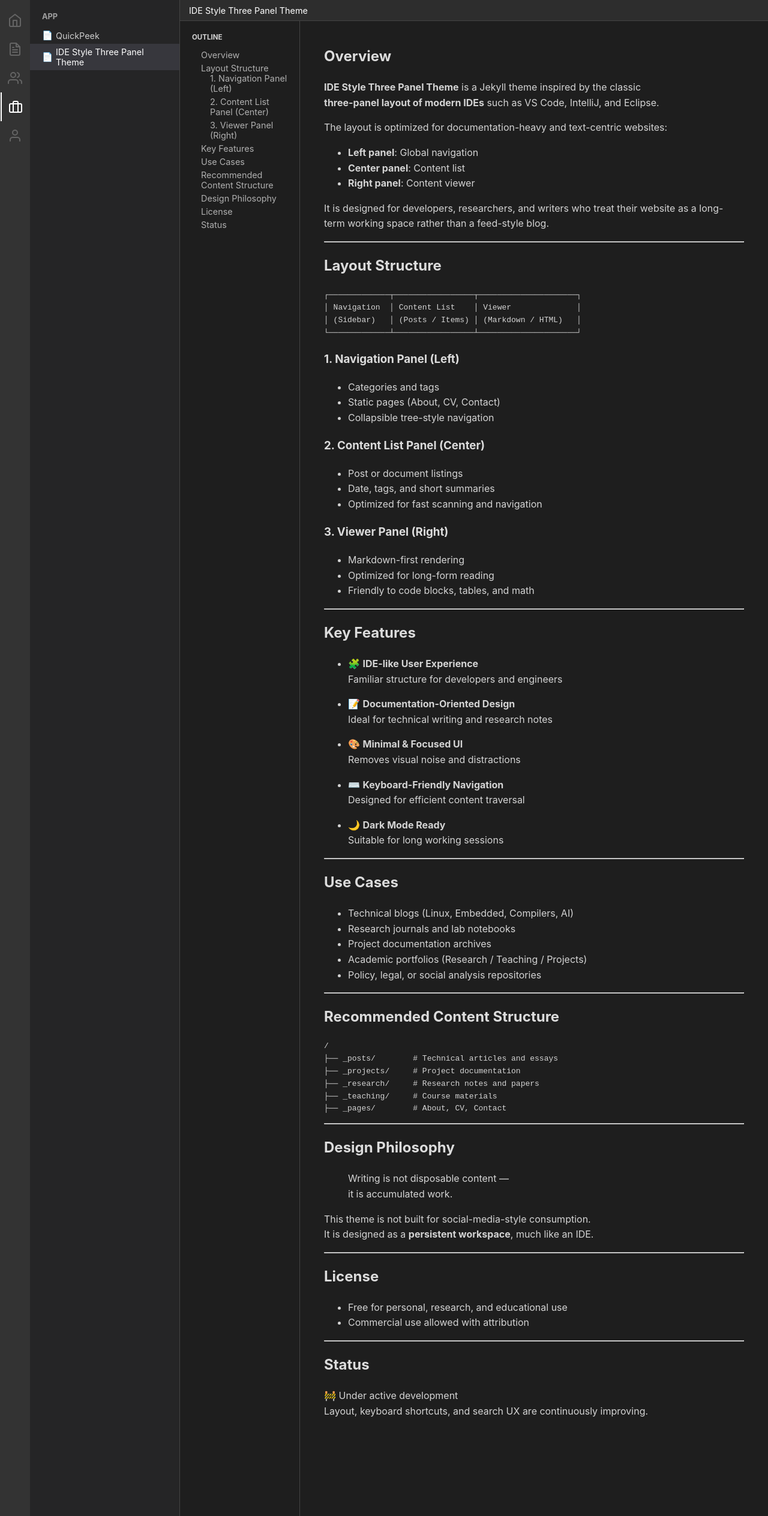
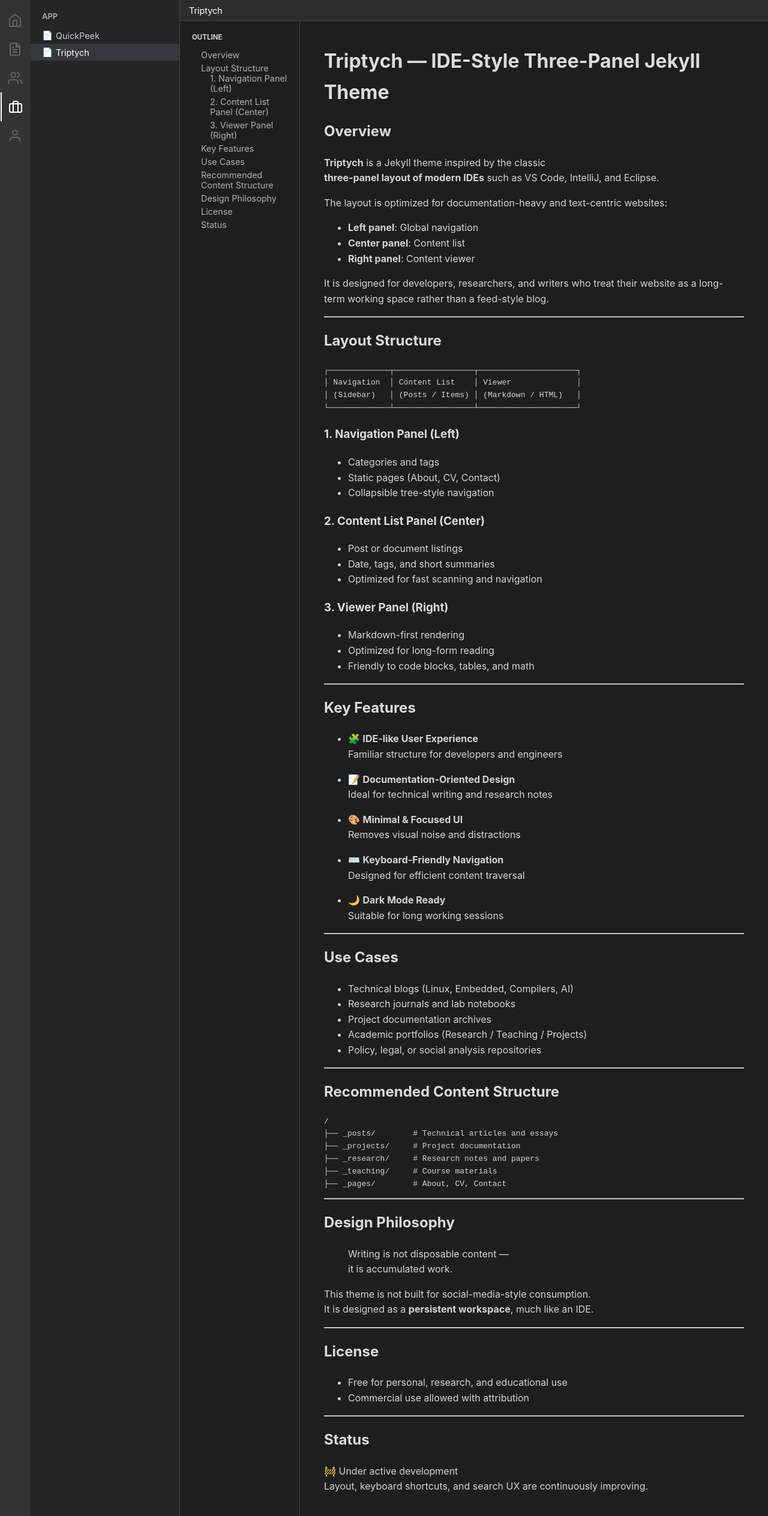
Before and after one commit to bitchiseler/bitchiseler.github.io, a Jekyll site: the page built from _contents/app/ide-style-three-panel-theme.md, in a window 1280 px wide. Shown: the whole page at 60% size. Built offline with Jekyll 4.4.1, drawn with Linux system fonts in a browser that asks for light colours.

Commit message:
Update ide-style-three-panel-theme.md

```diff
--- a/_contents/app/ide-style-three-panel-theme.md
+++ b/_contents/app/ide-style-three-panel-theme.md
@@ -1,11 +1,13 @@
 ---
-title: "IDE Style Three Panel Theme"
+title: "Triptych"
 category: "app"
 ---
 
+# Triptych — IDE-Style Three-Panel Jekyll Theme
+
 ## Overview
 
-**IDE Style Three Panel Theme** is a Jekyll theme inspired by the classic
+**Triptych** is a Jekyll theme inspired by the classic
 **three-panel layout of modern IDEs** such as VS Code, IntelliJ, and Eclipse.
 
 The layout is optimized for documentation-heavy and text-centric websites:
```
